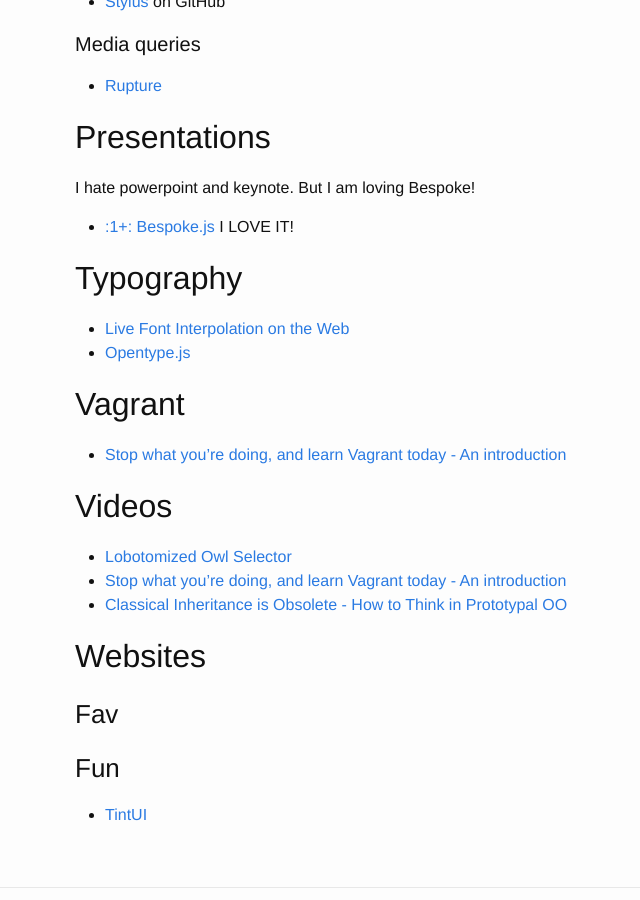
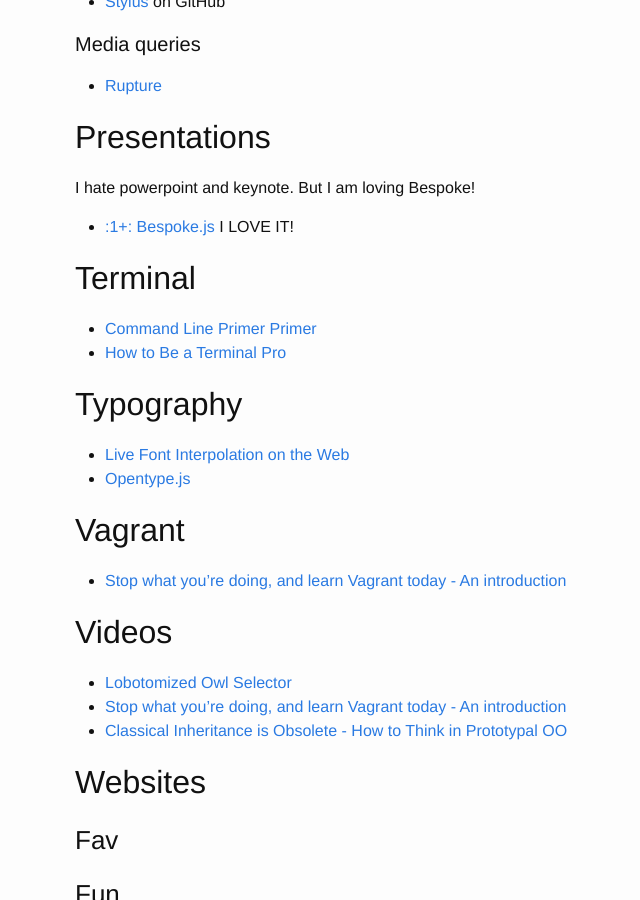
Before and after one commit to brownerd/brownerd.github.io, a Jekyll site: the page built from _posts/2015-01-01-reading-list-2015.md, in a window 1280 px wide and 900 px high, scrolled down 3969 px. Shown: the whole window, without its empty margins (195-835 px from the left). Built offline with Jekyll 4.4.1, drawn with Linux system fonts in a browser that asks for light colours.

Commit message:
add basic terminal stuff

```diff
--- a/_posts/2015-01-01-reading-list-2015.md
+++ b/_posts/2015-01-01-reading-list-2015.md
@@ -289,6 +289,16 @@ I hate powerpoint and keynote. But I am loving Bespoke!
 
 
 
+## Terminal
+- [Command Line Primer Primer](http://codepen.io/jonitrythall/blog/command-line-primer-primer)
+- [How to Be a Terminal Pro](https://code.tutsplus.com/courses/how-to-be-a-terminal-pro)
+
+
+
+
+
+
+
 
 
 ## Typography
```
